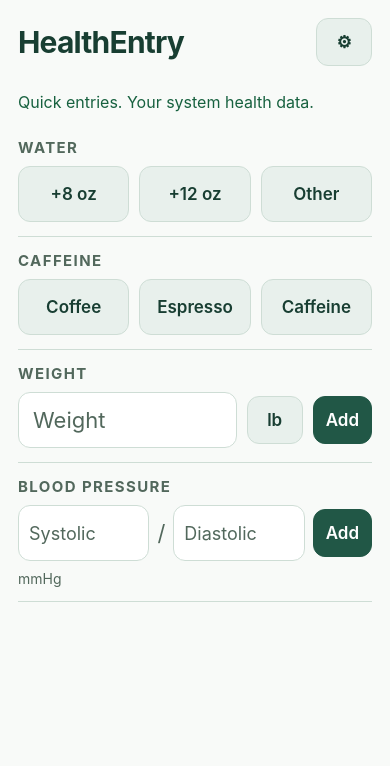
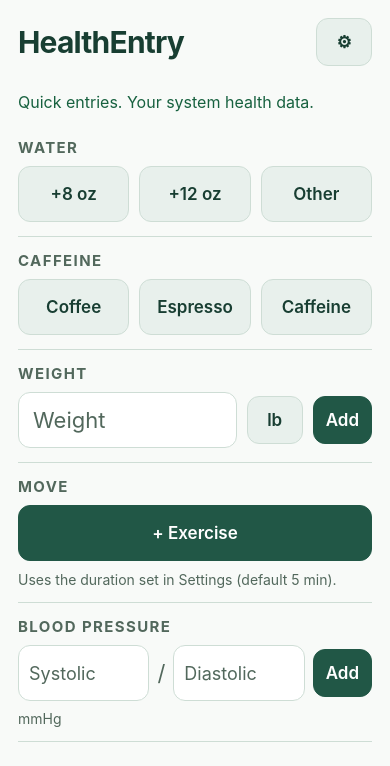
Before and after one commit to snowolf001/healthentry, a React Native app: screen / in a window 390 px wide. Shown: the top 766 px of the page. Built offline with nearby package versions, Linux system fonts and the light colour scheme.

Commit message:
Add one-tap Move exercise entry

```diff
--- a/App.tsx
+++ b/App.tsx
@@ -19,6 +19,10 @@ import { SettingsScreen, PrivacyScreen } from './src/settings/SettingsScreen';
 import { runHealthEntry, parsePositiveDecimal } from './src/home/entry';
 import { useWeightInput, weightEntry } from './src/home/weightInput';
 import { logPreferenceFailure } from './src/preferences/weightPreferences';
+import {
+  defaultWidgetPreferences,
+  widgetPreferences,
+} from './src/preferences/widgetPreferences';
 
 import { CaffeinePicker } from './src/home/CaffeinePicker';
 import { caffeineEntry, CaffeineKind } from './src/home/caffeine';
@@ -128,6 +132,18 @@ function App() {
     } catch (error) {
       setFeedback((error as Error).message);
     }
+  }
+  async function addMove() {
+    let minutes = defaultWidgetPreferences.moveMinutes;
+    try {
+      minutes = (await widgetPreferences.load()).moveMinutes;
+    } catch {
+      // Preference failure must not block a health entry; use the documented default.
+    }
+    return runEntry(
+      () => systemHealth.addExercise({ minutes }),
+      `✓ Added ${minutes} min exercise`,
+    );
   }
   function addBloodPressure() {
     if (!systolicValue.trim()) {
@@ -332,6 +348,24 @@ function App() {
               </View>
               <View style={styles.section}>
                 <Text accessibilityRole="header" style={styles.label}>
+                  MOVE
+                </Text>
+                <View style={styles.row}>
+                  <ActionButton
+                    title="+ Exercise"
+                    theme={theme}
+                    primary
+                    accessibilityLabel="Add exercise"
+                    onPress={addMove}
+                    disabled={busy}
+                  />
+                  <Text style={styles.hint}>
+                    Uses the duration set in Settings (default 5 min).
+                  </Text>
+                </View>
+              </View>
+              <View style={styles.section}>
+                <Text accessibilityRole="header" style={styles.label}>
                   BLOOD PRESSURE
                 </Text>
                 <View style={styles.bloodPressureRow}>
```
